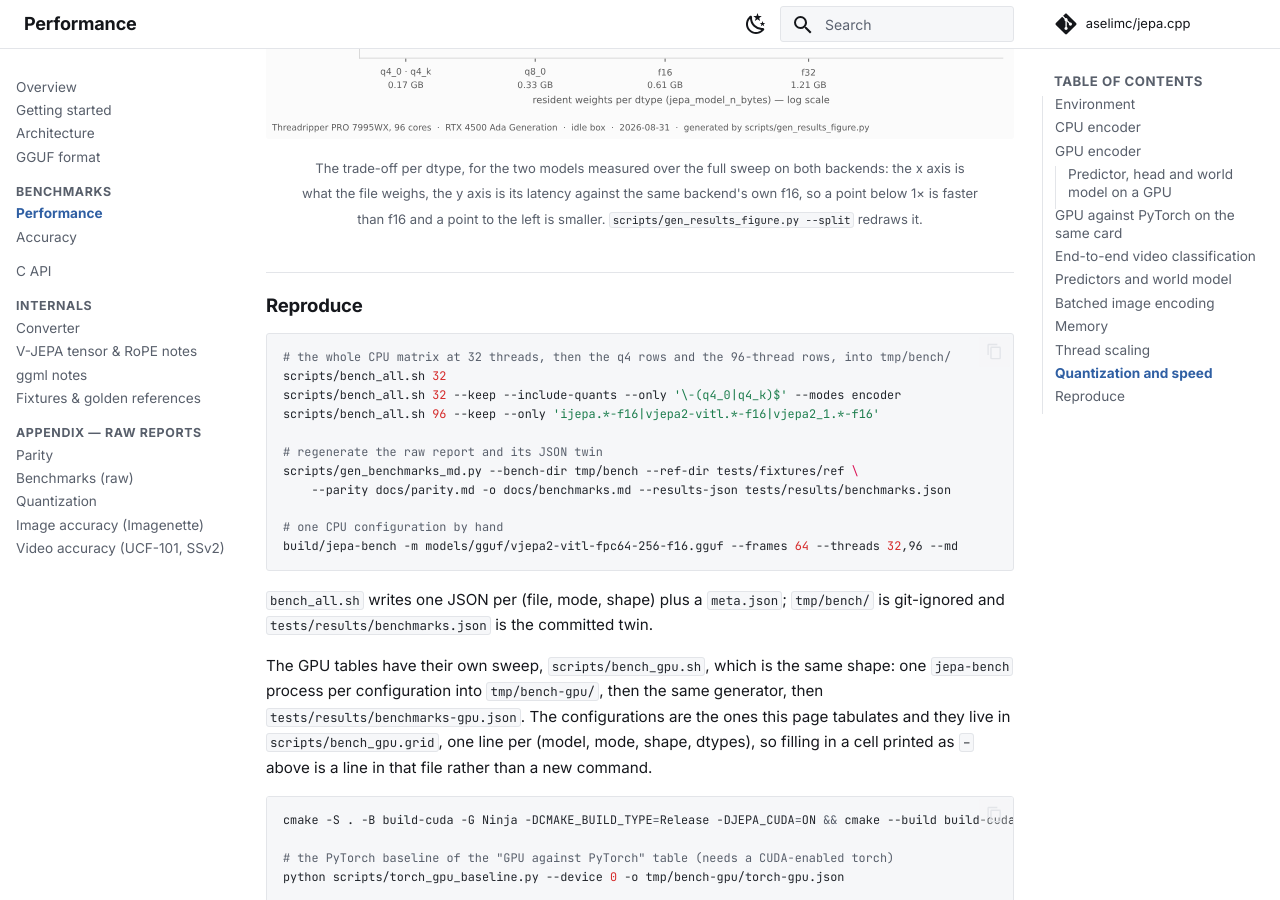
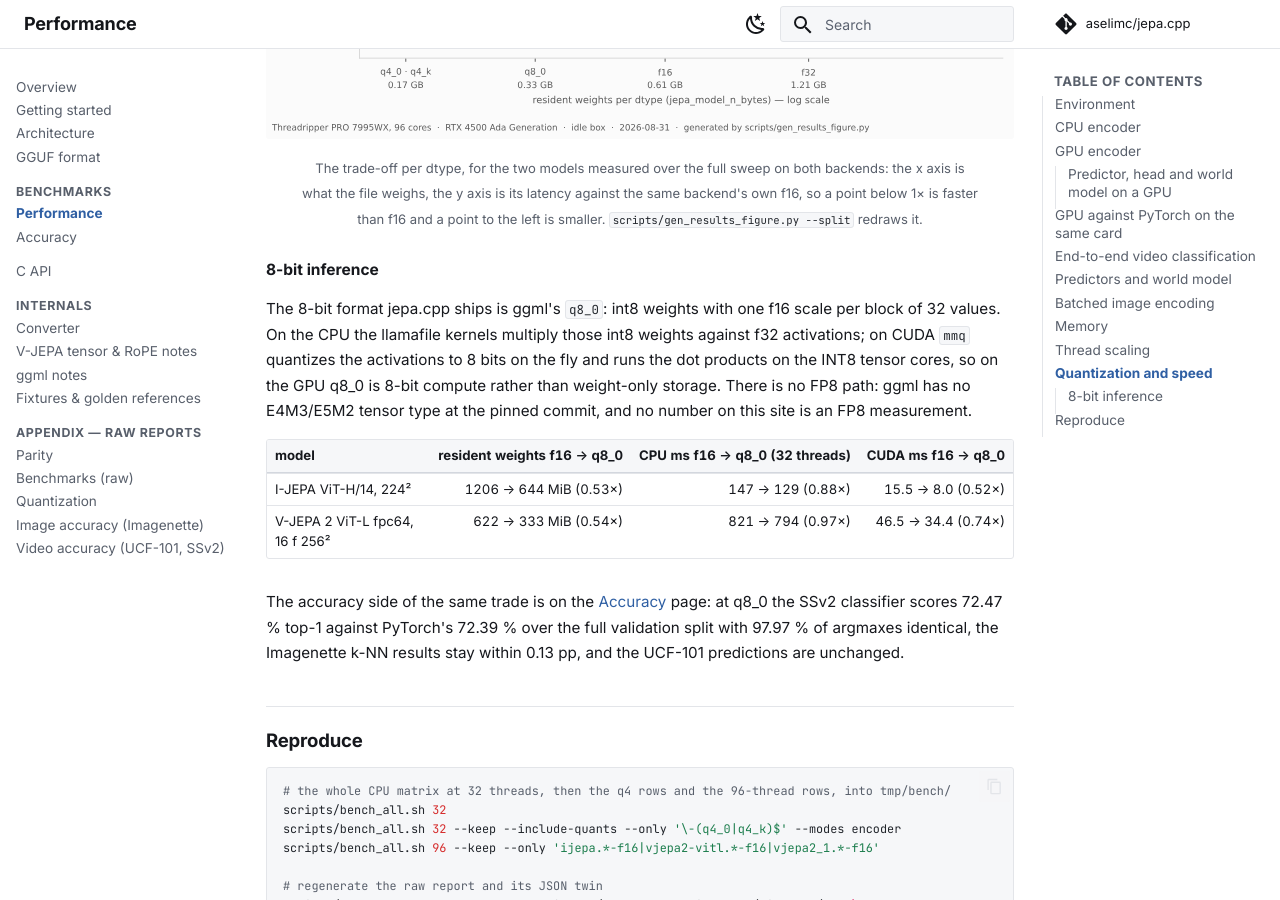
Before and after one commit to aselimc/jepa.cpp, an MkDocs documentation site: the page built from docs/performance.md, in a window 1280 px wide and 900 px high, scrolled down 9950 px. Built offline with MkDocs 1.6.1 and Material for MkDocs 9.7.7, drawn with Linux system fonts in a browser that asks for light colours; comment, search, counter and statistics services are not loaded.

Commit message:
docs/performance: describe 8-bit inference in one place
q8_0 is int8 weights with f16 block scales; on CUDA the activations are
quantized on the fly and the dot products run on the INT8 tensor cores, so
the GPU path is 8-bit compute. State that there is no FP8 path, and gather
the memory, CPU, CUDA and accuracy figures for f16 -> q8_0 that are spread
over the tables above and the accuracy page.

````diff
--- a/docs/performance.md
+++ b/docs/performance.md
@@ -352,6 +352,25 @@ axis is what the file weighs, the y axis is its latency against the same backend
 point below 1× is faster than f16 and a point to the left is smaller.
 `scripts/gen_results_figure.py --split` redraws it.*
 
+### 8-bit inference
+
+The 8-bit format jepa.cpp ships is ggml's `q8_0`: int8 weights with one f16 scale per block of 32
+values. On the CPU the llamafile kernels multiply those int8 weights against f32 activations; on
+CUDA `mmq` quantizes the activations to 8 bits on the fly and runs the dot products on the INT8
+tensor cores, so on the GPU q8_0 is 8-bit compute rather than weight-only storage. There is no FP8
+path: ggml has no E4M3/E5M2 tensor type at the pinned commit, and no number on this site is an FP8
+measurement.
+
+| model | resident weights f16 → q8_0 | CPU ms f16 → q8_0 (32 threads) | CUDA ms f16 → q8_0 |
+|---|---:|---:|---:|
+| I-JEPA ViT-H/14, 224² | 1206 → 644 MiB (0.53×) | 147 → 129 (0.88×) | 15.5 → 8.0 (0.52×) |
+| V-JEPA 2 ViT-L fpc64, 16 f 256² | 622 → 333 MiB (0.54×) | 821 → 794 (0.97×) | 46.5 → 34.4 (0.74×) |
+
+The accuracy side of the same trade is on the [Accuracy](accuracy.md) page: at q8_0 the SSv2
+classifier scores 72.47 % top-1 against PyTorch's 72.39 % over the full validation split with
+97.97 % of argmaxes identical, the Imagenette k-NN results stay within 0.13 pp, and the UCF-101
+predictions are unchanged.
+
 ## Reproduce
 
 ```bash
````
